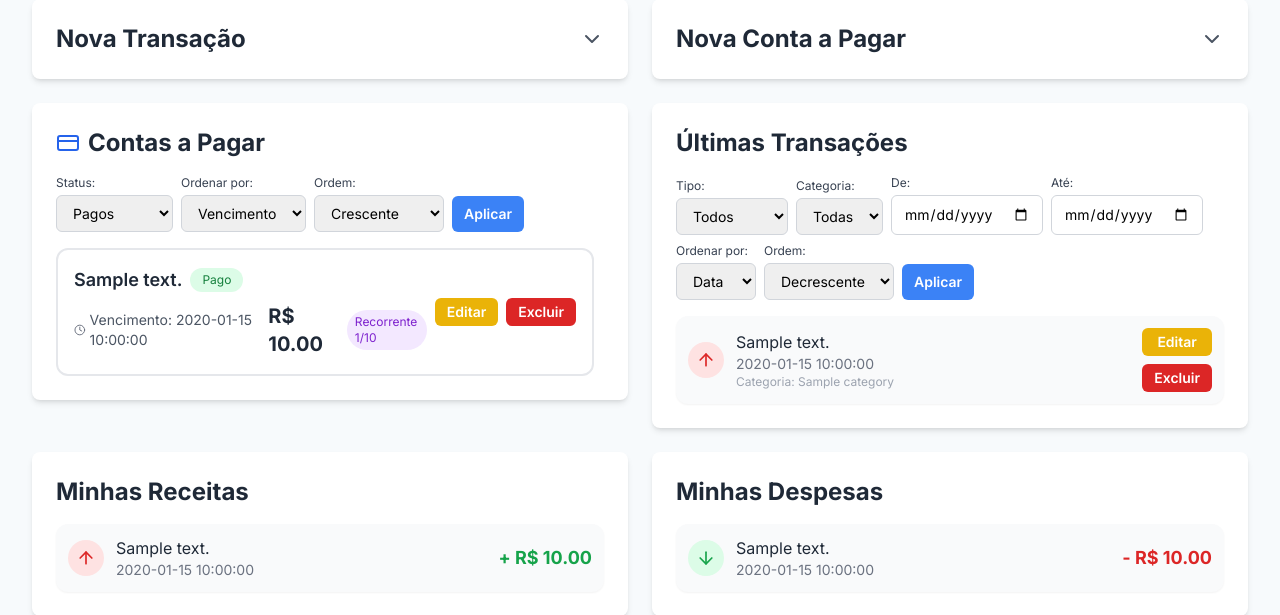
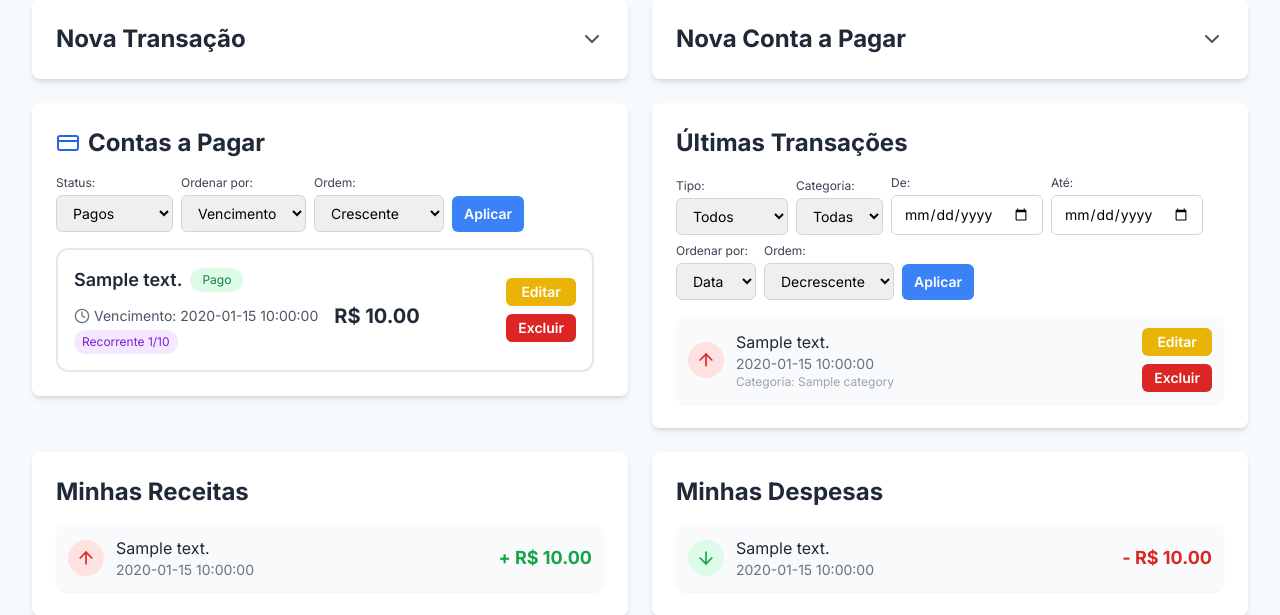
Before and after one commit to txpbm800/app.py, a Python web app: template templates/index.html in a window 1280 px wide. Shown: the part 277-892 px from the top of the page. Run offline with Jinja, Linux system fonts and the light colour scheme; the template is opened without the code that fills it: most values are stand-ins (such as "Sample title", 1, 10 or a date in 2020); some libraries are stand-ins or nearby versions.

Commit message:
Fix: Final layout for bills/transactions grid, corrected HTML class injection, and revised recurring generation logic (V12) for reliable next occurrence generation and clear debug logs.

```diff
--- a/templates/index.html
+++ b/templates/index.html
@@ -122,7 +122,7 @@
             color: #333;
         }
 
-        /* NOVO: Estilo para a área de rolagem da lista de contas */
+        /* Estilo para a área de rolagem da lista de contas */
         .bills-scroll-area {
             max-height: 400px; /* Altura máxima da área de rolagem */
             overflow-y: auto; /* Adiciona barra de rolagem vertical quando o conteúdo excede a altura */
@@ -378,9 +378,10 @@
                 </div>
             </div>
 
+            {# NOVO: Este div agrupa as 3 listas (Contas a Pagar, Receitas, Despesas) em 2 colunas no desktop #}
+            <div class="col-span-1 lg:col-span-2 grid grid-cols-1 md:grid-cols-2 gap-6 items-start">
+
                 <!-- Bills List Section -->
-            {# NOVO: Estrutura de grid para os itens das listas abaixo #}
-            <div class="col-span-1 lg:col-span-2 grid grid-cols-1 md:grid-cols-2 gap-6 items-start">
                 <div class="rounded-lg shadow-md bg-white p-6 card-shadow">
                     <h2 class="flex items-center space-x-2 text-2xl font-bold text-gray-800 mb-4">
                         <svg xmlns="http://www.w3.org/2000/svg" width="24" height="24" viewBox="0 0 24 24" fill="none" stroke="currentColor" stroke-width="2" stroke-linecap="round" stroke-linejoin="round" class="lucide lucide-credit-card h-6 w-6 text-blue-600"><rect width="20" height="14" x="2" y="5" rx="2"/><line x1="2" x2="22" y1="10" y2="10"/></svg>
@@ -438,7 +439,8 @@
                                 {% for bill in bills %}
                                     {% set is_overdue = (bill.dueDate < current_date and bill.status == 'pending') %} {# Condição para "em atraso" #}
                                     <div class="p-4 rounded-xl border-2 transition-all duration-300 ease-in-out {% if is_overdue %}border-red-300 bg-red-50 shadow-lg{% else %}border-gray-200 bg-white hover:border-blue-300 hover:shadow-md{% endif %}">
-                                        <div class="flex items-center justify-between flex-wrap gap-2">
+                                        {# Linha principal: Descrição, Valor, Botões #}
+                                        <div class="flex flex-col sm:flex-row items-start sm:items-center justify-between flex-wrap gap-2">
                                             <div class="flex-1 min-w-0">
                                                 <div class="flex items-center space-x-2 mb-2">
                                                     <h3 class="font-semibold text-lg text-gray-800 truncate">{{ bill.description }}</h3>
@@ -452,7 +454,7 @@
                                                         </span>
                                                     {% endif %}
                                                 </div>
-                                                <div class="flex items-center space-x-4 text-sm text-gray-600">
+                                                <div class="flex flex-wrap gap-x-4 text-sm text-gray-600">
                                                     <div class="flex items-center space-x-1">
                                                         <svg xmlns="http://www.w3.org/2000/svg" width="24" height="24" viewBox="0 0 24 24" fill="none" stroke="currentColor" stroke-width="2" stroke-linecap="round" stroke-linejoin="round" class="lucide lucide-clock h-4 w-4 text-gray-500"><circle cx="12" cy="12" r="10"/><polyline points="12 6 12 12 16 14"/></svg>
                                                         <span>Vencimento: {{ bill.dueDate }}</span>
@@ -481,30 +483,34 @@
                                             </div>
 
                                             {# Botoes de Ação para cada conta - AGRUPADOS EM FLEX #}
-                                            <div class="flex flex-col sm:flex-row space-y-2 sm:space-y-0 sm:space-x-2 ml-auto mt-2 sm:mt-0 w-full sm:w-auto">
+                                            <div class="flex flex-col space-y-2 w-full sm:w-auto"> {# Flex-col para empilhar no mobile, w-full #}
+                                                <div class="flex space-x-2 w-full"> {# Primeira linha de botoes #}
                                                     {% if bill.status == 'pending' %}
-                                                    <form action="{{ url_for('handle_pay_bill', bill_id=bill.id) }}" method="POST" class="w-full sm:w-auto">
+                                                        <form action="{{ url_for('handle_pay_bill', bill_id=bill.id) }}" method="POST" class="flex-1"> {# flex-1 para preencher largura #}
                                                             <button type="submit" class="bg-green-600 hover:bg-green-700 text-white font-semibold py-1 px-3 rounded-md transition-colors text-sm w-full">
                                                                 Pagar
                                                             </button>
                                                         </form>
                                                     {% endif %}
-                                                <button type="button" onclick="openEditModal('bill', {{ bill.id }})" class="bg-yellow-500 hover:bg-yellow-600 text-white font-semibold py-1 px-3 rounded-md transition-colors text-sm w-full sm:w-auto">
+                                                    <button type="button" onclick="openEditModal('bill', {{ bill.id }})" class="bg-yellow-500 hover:bg-yellow-600 text-white font-semibold py-1 px-3 rounded-md transition-colors text-sm flex-1"> {# flex-1 #}
                                                         Editar
                                                     </button>
+                                                </div>
+                                                <div class="flex space-x-2 w-full"> {# Segunda linha de botoes #}
                                                     {% if bill.status == 'pending' %}
-                                                    <form action="{{ url_for('handle_reschedule_bill', bill_id=bill.id) }}" method="POST" class="flex gap-2 items-center w-full sm:w-auto">
+                                                        <form action="{{ url_for('handle_reschedule_bill', bill_id=bill.id) }}" method="POST" class="flex gap-2 items-center flex-1"> {# flex-1 para o form #}
                                                             <input type="date" name="new_date" class="px-2 py-1 border border-gray-300 rounded-md text-sm w-full" required>
                                                             <button type="submit" class="bg-gray-500 hover:bg-gray-600 text-white font-semibold py-1 px-2 rounded-md transition-colors text-sm">
                                                                 Remarcar
                                                             </button>
                                                         </form>
                                                     {% endif %}
-                                                <form action="{{ url_for('handle_delete_bill', bill_id=bill.id) }}" method="POST" onsubmit="return confirm('Tem certeza que deseja excluir esta conta?');" class="w-full sm:w-auto">
+                                                    <form action="{{ url_for('handle_delete_bill', bill_id=bill.id) }}" method="POST" onsubmit="return confirm('Tem certeza que deseja excluir esta conta?');" class="flex-1"> {# flex-1 #}
                                                         <button type="submit" class="bg-red-600 hover:bg-red-700 text-white font-semibold py-1 px-3 rounded-md transition-colors text-sm w-full">
                                                             Excluir
                                                         </button>
                                                     </form>
+                                                </div>
                                             </div>
                                         </div>
                                     </div>
```
Lines whose indentation alone changed are shown as unchanged.
